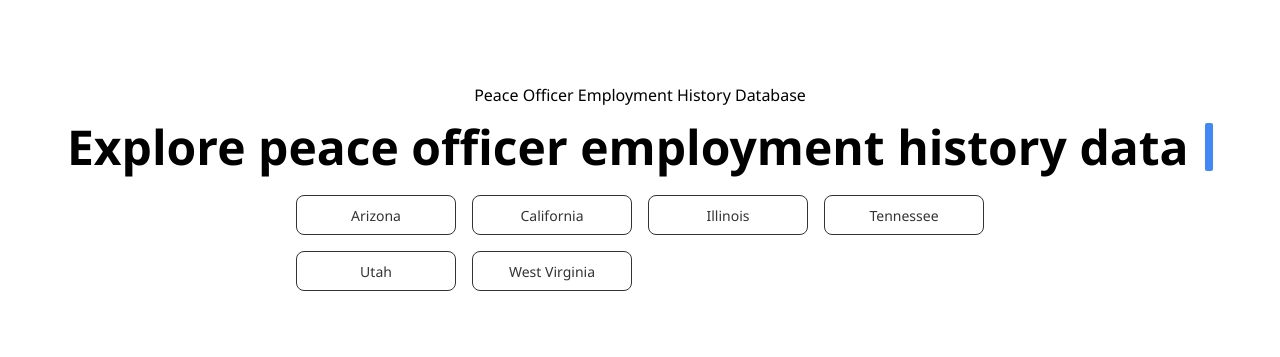
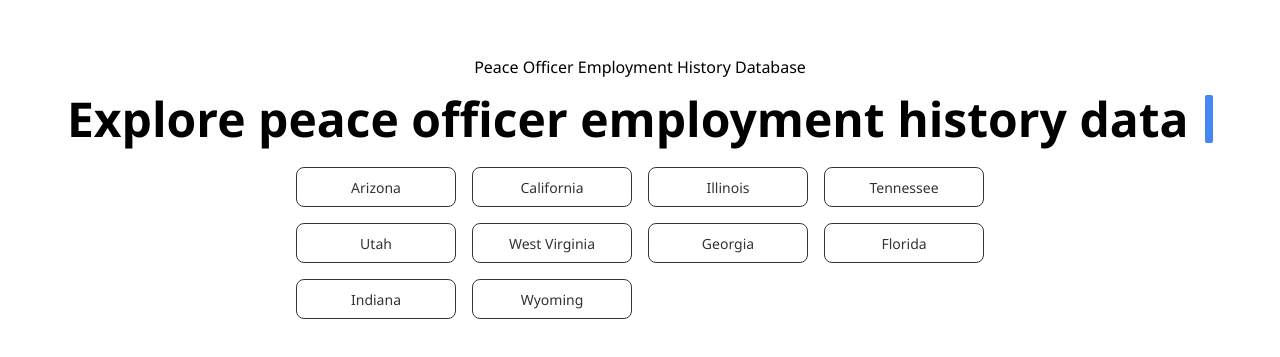
Before and after one commit to ayyubibrahimi/us-post-front-end, a Next.js app in the folder web/: page / in a window 1280 px wide. Shown: the part 213-570 px from the top of the page. Built offline with nearby package versions, Linux system fonts and the light colour scheme.

Commit message:
added georgia, flor, indiana, wyoming

```diff
--- a/web/components/LandingPage/LandingScreen.tsx
+++ b/web/components/LandingPage/LandingScreen.tsx
@@ -25,7 +25,7 @@ const LandingScreen: React.FC<LandingScreenProps> = ({ onButtonClick }) => {
   // ];
 
   const states = [
-    "Arizona", 'California', "Illinois", "Tennessee", 'Utah', 'West Virginia',
+    "Arizona", 'California', "Illinois", "Tennessee", 'Utah', 'West Virginia', 'Georgia', 'Florida', 'Indiana', 'Wyoming'
   ];
 
   return (
--- a/web/components/Pages/AgencyTable.tsx
+++ b/web/components/Pages/AgencyTable.tsx
@@ -78,9 +78,9 @@ const AgencyTable: React.FC<AgencyTableProps> = ({
         { Header: 'Separation Date', accessor: 'end_date' },
       ];
 
-      if (hasSeparationReason) {
-        baseColumns.push({ Header: 'Separation Reason', accessor: 'separation_reason' });
-      }
+      // if (hasSeparationReason) {
+      //   baseColumns.push({ Header: 'Separation Reason', accessor: 'separation_reason' });
+      // }
 
       return baseColumns;
     },
```
